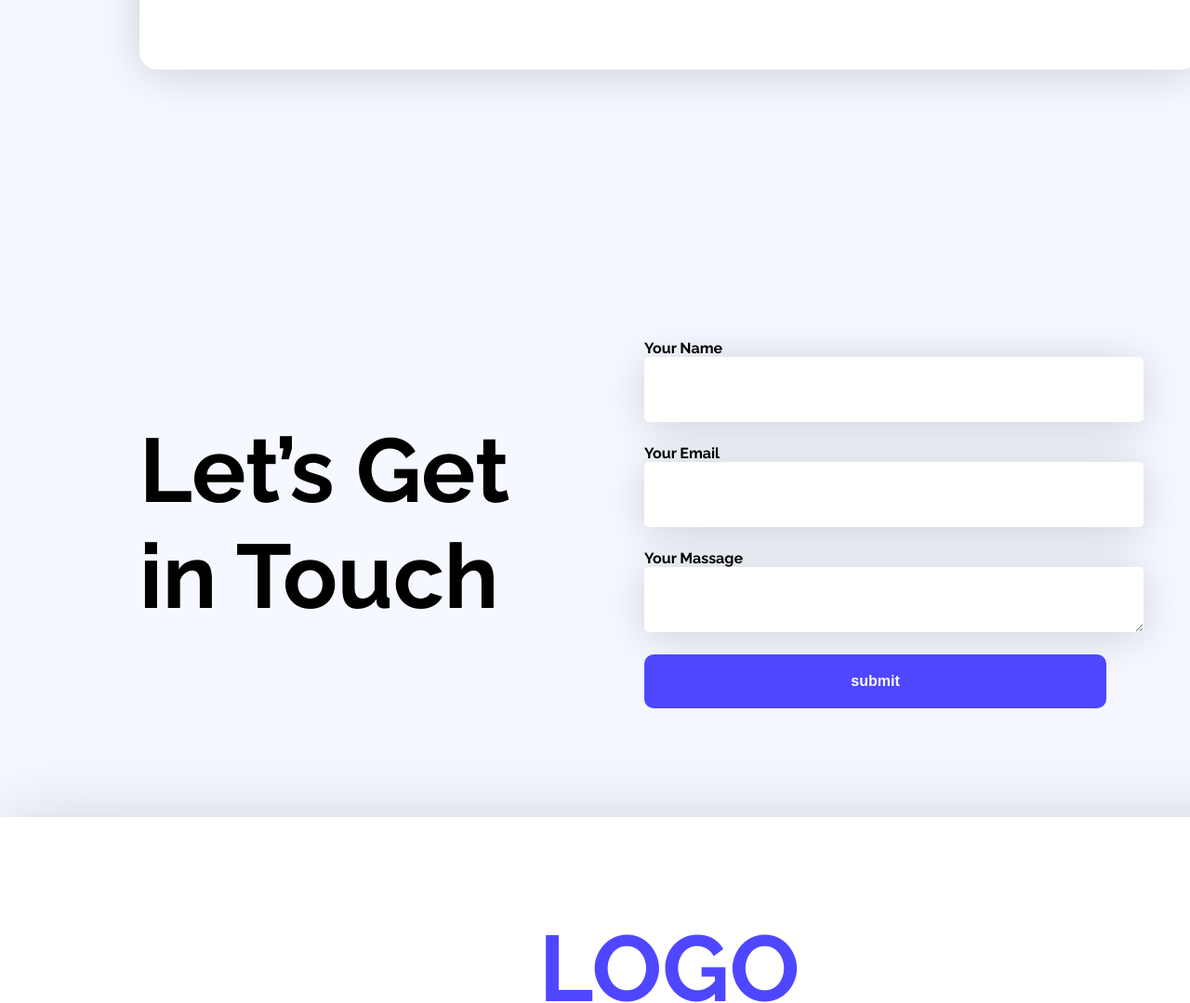
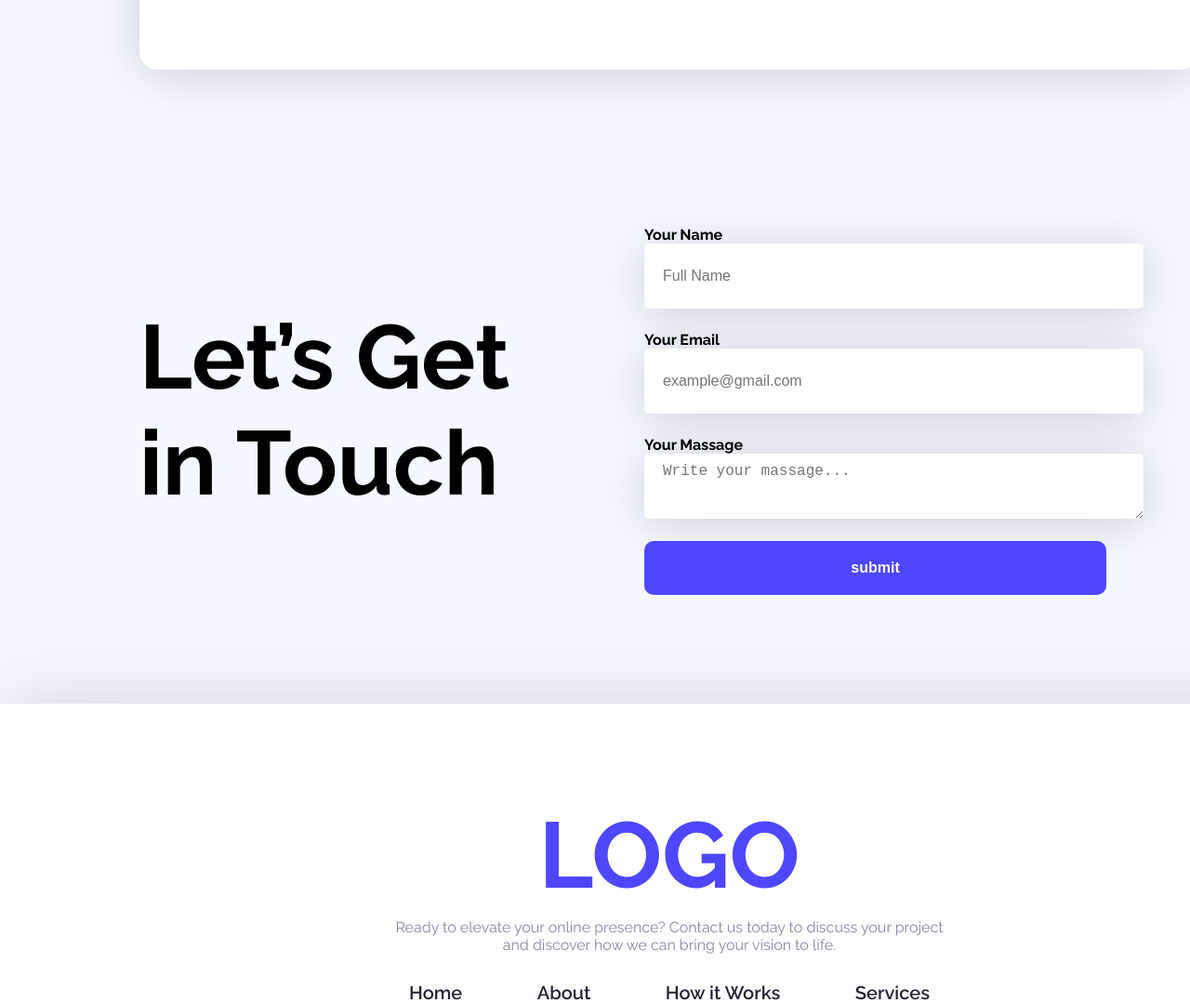
Before and after one commit to PingkuMondal/first-assaignment, a plain HTML site: page index.html in a window 1280 px wide. Shown: the part 2860-3939 px from the top of the page at 93% size. Drawn offline with Linux system fonts and the light colour scheme.

Commit message:
section five correction and final assignment submit

```diff
--- a/index.html
+++ b/index.html
@@ -160,15 +160,16 @@
             <div class="form-column">
                 <form action="">
                     <label class="text" for="name">Your Name</label>
-                    <input type="text" name="write your name" id="name">
+                    <input class="sort-text" type="text" name="write your name" id="name" value="Full Name" >
 
                     <label class="text" for="email">Your Email</label>
-                    <input type="email" name="user@email" id="email">
+                    <input class="sort-text" type="email" name="user@email" id="email" value="example@gmail.com" >
 
                     <label class="text" for="Massage">Your Massage</label>
 
-                    <textarea name="Massage" id="Massage" cols="50" rows="30"></textarea>
-                    <input class="form-submit btn-primary" type="submit" value="submit">
+                    <textarea class="sort-text" name="Massage" id="Massage" cols="50" rows="30" >Write your massage...</textarea>
+
+                    <input class="form-submit btn-primary" type="submit" value="submit" >
                 </form>
             </div>
 
--- a/style/style.css
+++ b/style/style.css
@@ -238,10 +238,10 @@ font-weight: 300;
 
 .section-five{
     height: 632px;
-    margin-top: 172px;
+    margin-top: 50px;
     display: flex;
     align-items: center;
-  width: 1040px;
+   width: 1040px;
     justify-content: space-between;
 
 }
@@ -273,6 +273,11 @@ width: 497px;
     font-size: 16px;
     font-weight: bold;
 
+}
+.sort-text{
+    font-size: 16px;
+    font-weight: lighter;
+    color: #757477;
 }
 /* footer */
 .footer-sec{
```
